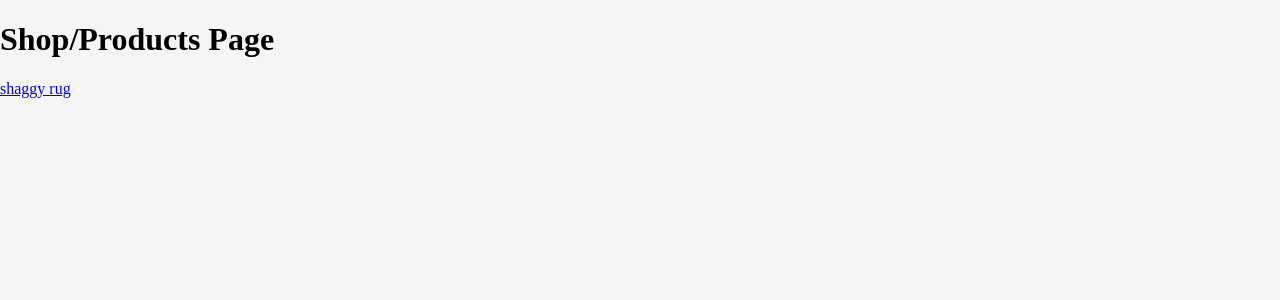
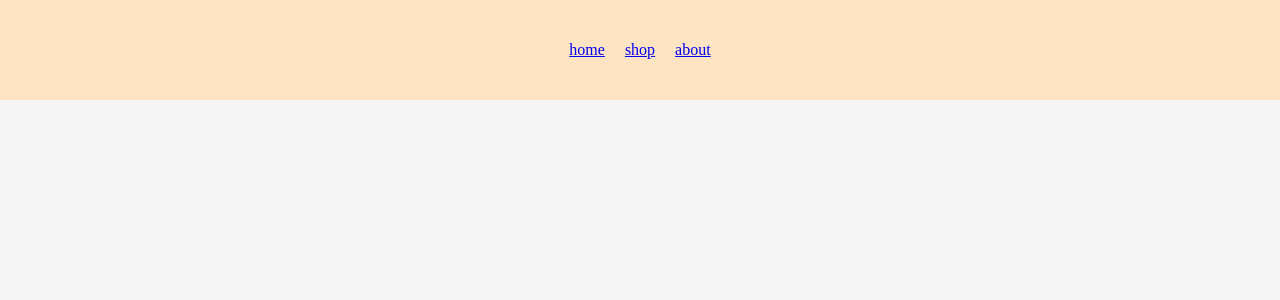
Before and after one commit to brian-david4/furniture-shop, a React (Vite) app in the folder furniture/: page /products in a window 1280 px wide. Shown: the top 300 px of the page. Built offline with nearby package versions, Linux system fonts and the light colour scheme; the HTML template or start-up script is replaced by a standard one.

Commit message:
Create MainNavBar

```diff
--- a/furniture/src/Components/HomeNavBar/homeNav.module.css
+++ b/furniture/src/Components/HomeNavBar/homeNav.module.css
@@ -53,6 +53,6 @@
   }
   .navLinks {
     gap: 5vmin;
-    font-size: 1.5rem;
+    font-size: 1.2rem;
   }
 }
--- /dev/null
+++ b/furniture/src/Components/MainNavBar/MainNavBar.tsx
@@ -0,0 +1,14 @@
+import MainNavItem from "../MainNavItem/MainNavItem";
+import styles from "./mainNav.module.css";
+
+const MainNavBar = () => {
+  return (
+    <div className={styles.navbarContainer}>
+      <MainNavItem to="/">home</MainNavItem>
+      <MainNavItem to="/products">shop</MainNavItem>
+      <MainNavItem to="/about">about</MainNavItem>
+    </div>
+  );
+};
+
+export default MainNavBar;
--- /dev/null
+++ b/furniture/src/Components/MainNavBar/mainNav.module.css
@@ -0,0 +1,12 @@
+.navbarContainer {
+  position: fixed;
+  height: 8vh;
+  min-height: 100px;
+  width: 100%;
+  display: flex;
+  flex-direction: row;
+  align-items: center;
+  justify-content: center;
+  gap: 20px;
+  background-color: bisque;
+}
--- /dev/null
+++ b/furniture/src/Components/MainNavItem/MainNavItem.tsx
@@ -0,0 +1,19 @@
+import { Link } from "react-router-dom";
+import styles from "./navItem.module.css";
+
+interface MainNavItemProps {
+  children: React.ReactNode;
+  to: string;
+}
+
+const MainNavItem = ({ children, to }: MainNavItemProps) => {
+  return (
+    <div className={styles.navItemWrapper}>
+      <Link className={styles.navItem} to={to}>
+        {children}
+      </Link>
+    </div>
+  );
+};
+
+export default MainNavItem;
--- a/furniture/src/Pages/Shop.tsx
+++ b/furniture/src/Pages/Shop.tsx
@@ -1,9 +1,10 @@
 import { Link } from "react-router-dom";
+import MainNavBar from "../Components/MainNavBar/MainNavBar";
 
 const Shop = () => {
   return (
     <>
-      <h1>Shop/Products Page</h1>
+      <MainNavBar />
       <Link to="/products/shaggyRug">shaggy rug</Link>
     </>
   );
--- a/furniture/src/Pages/home.module.css
+++ b/furniture/src/Pages/home.module.css
@@ -40,7 +40,7 @@
 
 @media (min-width: 768px) {
   .maskBG {
-    -webkit-mask-image: url("../../public/mask-black.svg");
+    -webkit-mask-image: url("/mask-black.svg");
     -webkit-mask-size: 60px;
     -webkit-mask-repeat: no-repeat;
     filter: blur(2px);
```
Also changed, not shown: furniture/src/Components/MainNavItem/navItem.module.css (added).
